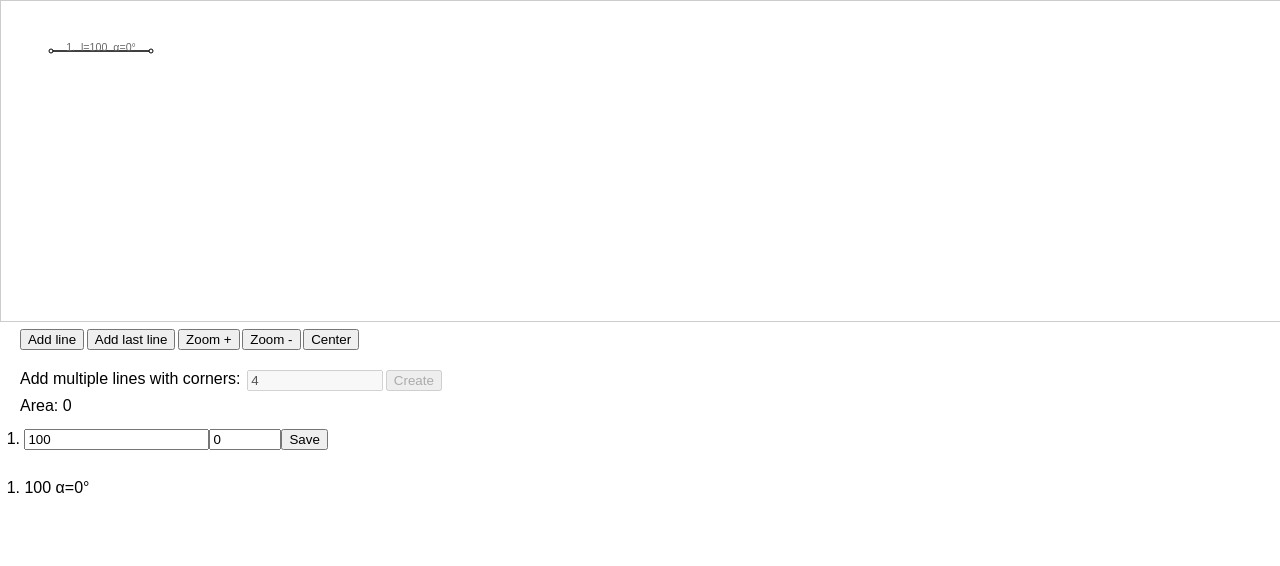
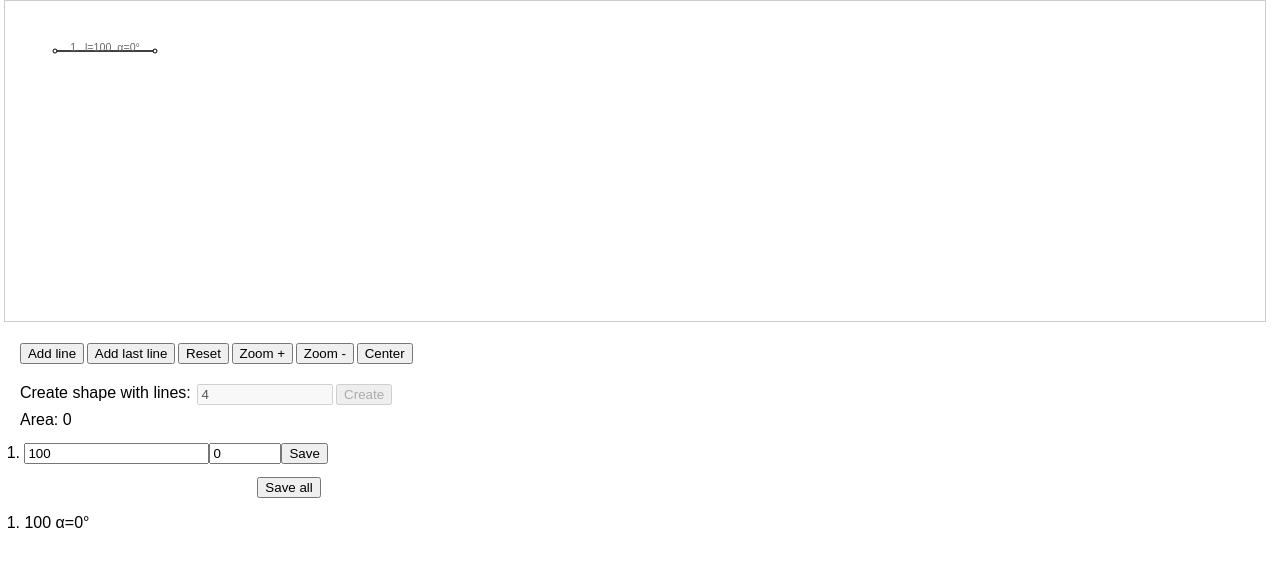
Before and after one commit to vesanaumane/AreaCalculator, a React (Create React App) app: page / in a window 1280 px wide. Both pictures are taken after a click on the button "Add line". Shown: the top 566 px of the page. Built offline with nearby package versions, Linux system fonts and the light colour scheme; the HTML template or start-up script is replaced by a standard one.

Commit message:
Various changes.

```diff
--- a/src/App.css
+++ b/src/App.css
@@ -9,8 +9,19 @@
 
 .drawingboard {
   display: flex;
-  flex-direction: row;
+  flex-direction: column;
+  align-items: center;
+  max-width: 100%;
+  height: 42vh;
+  overflow: auto;
+  flex-shrink: 0;
 }
+
+.drawingboard canvas {
+  margin-left: 3pt;
+  margin-right: auto;
+}
+
 
 .buttons {
   display: flex;
@@ -85,3 +96,7 @@ ul.debug li {
   margin: 5pt;
   padding: 5pt;
 }
+
+.saveall {
+  margin-left: 193pt;
+}
--- a/src/App.js
+++ b/src/App.js
@@ -6,6 +6,10 @@ import { useEffect, useRef, useState } from "react";
 
 
 export default function App() {
+
+    // Canvas default size.
+    const defaultWidth = window.innerWidth - 20;
+    const defaultHeight = Math.round( window.innerHeight / 2.5 );
 
     // Canvas.
     const canvas = useRef();
@@ -40,85 +44,15 @@ export default function App() {
     const [ debugData, setDebugData ] = useState( Array() );
 
     // Canvas width.
-    const [ canvasWidth, setCanvasWidth ] = useState( window.innerWidth );
+    const [ canvasWidth, setCanvasWidth ] = useState( defaultWidth );
 
     // Canvas height.
-    const [ canvasHeight, setCanvasHeight ] = useState( Math.round( window.innerHeight / 2.5 ) );
+    const [ canvasHeight, setCanvasHeight ] = useState( defaultHeight );
 
     // Corners when creating new shape.
     const [ createShapeCorners, setCreateShapeCorners ] = useState( 4 );
 
-    // Call back for getting the data from input fields.
-    function dataFromInputFields ( input ) {
 
-        setLines( ( oldLines ) => {
-
-            const newLines = oldLines;
-
-            // Find the line and adjust it's length and angle.
-            for( var i = 0; 0 < newLines.length; ++i ) {
-
-                if( newLines[ i ].id === input.id ) {
-
-                    // Save the old coordinates.
-                    var oldEnd = newLines[ i ].end;
-
-                    // Set new length for this line.
-                    newLines[ i ].setNewLength( input.length );
-
-                    // Set new angle for this line.
-                    newLines[ i ].setNewAngle( input.angle );
-
-                    // Adjust the next line.
-                    if( newLines.length > 1 ) {
-
-                        // If not last, adjust the next lines starting point.
-                        if( i < newLines.length - 1 ) {
-                            newLines[ i + 1 ].setNewStartPoint( newLines[ i ].end );
-                        } else {
-
-                            // If last and there are more than 2 lines and the lines were actually connected,
-                            //adjust the first lines starting point
-                            if( newLines.length > 2 && oldLines[ 0 ].start.x == oldEnd.x && oldLines[ 0 ].start.y == oldEnd.y ) {
-                                newLines[ 0 ].setNewStartPoint( newLines[ i ].end );
-                            }
-                        }
-                    }
-
-                    break;
-                }
-            }
-
-            // Calculate area if drawing is finished.
-            if( !isDrawingAllowed ) {
-                calculateArea( newLines );
-            }
-
-            updateDebugData( newLines );
-            return newLines;
-
-        } );
-
-        setLinesVersion( ( oldVersion ) => {
-            return oldVersion + 1;
-        } );
-
-        redraw();
-
-
-
-    }
-
-     // Call back for redrawing the canvas.
-     function redraw () {
-
-        console.log( "Redraw" );
-
-        setRequestRedraw( ( oldValue ) => {
-            const newValue = oldValue + 1;
-            return newValue;
-        } );
-    }
 
     // Draw effect – each time isDrawing,
     // start or end change, automatically
@@ -131,6 +65,10 @@ export default function App() {
         // Clear canvas.
         const ctx = canvas.current.getContext( "2d" );
         ctx.clearRect( 0, 0, canvas.current.width - 2, canvas.current.height );
+
+        // Resize canvas.
+        canvas.current.width = canvasWidth;
+        canvas.current.height = canvasHeight;
 
         // Draw the line.
         ctx.beginPath();
@@ -229,7 +167,10 @@ export default function App() {
         const latestLine = previousLines[ previousLines.length - 1 ];
 
         // Create the last line and save.
-        const line = new Line( latestLine.end, firstLine.start, lines.length + 1 )
+        const line = new Line(
+                latestLine.end ,
+                firstLine.start,
+                lines.length + 1 )
         saveNewLine( line );
 
         // Stop drawing.
@@ -244,7 +185,7 @@ export default function App() {
     function handleOnClickAddNewLine() {
 
         // Get new line coordinates.
-        var line = getNewLine( 100, 90, lines );
+        var line = getNewLine( 100, 60, lines );
 
         // Stop drawing if lines create a closed loop. line.end.x == lines[ 0 ].start.x && line.end.y == lines[ 0 ].start.y
         var lastLine = false;
@@ -253,7 +194,7 @@ export default function App() {
             lastLine = true;
         }
 
-        // Create the last line and save.
+        // Save the created line.
         saveNewLine( line );
 
         // Calculate area.
@@ -284,7 +225,10 @@ export default function App() {
 
             // Create the line on top of the previous line.
             // Change the end a little bit, so that it is not on top of the previous line.
-            line = new Line(  previousLine.end, previousLine.start, previousLines.length + 1 )
+            line = new Line(
+                    previousLine.end,
+                    { x: previousLine.end.x + 1, y: previousLine.end.y + 1 },
+                    previousLines.length + 1 );
 
             // Turn relative to the previous line.
             var lineAngle = previousLine.angle + angleToPrevious;
@@ -308,6 +252,85 @@ export default function App() {
         setLinesVersion( linesVersion + 1 );
         updateDebugData( previousLines );
     }
+
+    // Call back for getting the data from input fields.
+    function modifyOneLine ( input ) {
+
+        setLines( ( oldLines ) => {
+
+            const newLines = oldLines;
+
+            // Find the line and adjust it's length and angle.
+            for( var i = 0; 0 < newLines.length; ++i ) {
+
+                if( newLines[ i ].id === input.id ) {
+
+                    // Save the old coordinates.
+                    var oldEnd = newLines[ i ].end;
+
+                    // Set new length for this line.
+                    newLines[ i ].setNewLength( input.length );
+
+                    // Set new angle for this line.
+                    newLines[ i ].setNewAngle( input.angle );
+
+                    // Adjust the next line.
+                    if( newLines.length > 1 ) {
+
+                        // If not last, adjust the next lines starting point.
+                        if( i < newLines.length - 1 ) {
+                            newLines[ i + 1 ].setNewStartPoint( newLines[ i ].end );
+                        } else {
+
+                            // If last and there are more than 2 lines and the lines were actually connected,
+                            // adjust the first lines starting point
+                            if( newLines.length > 2 && oldLines[ 0 ].start.x == oldEnd.x && oldLines[ 0 ].start.y == oldEnd.y ) {
+                                newLines[ 0 ].setNewStartPoint( newLines[ i ].end );
+                            }
+                        }
+                    }
+
+                    break;
+                }
+            }
+
+            const centeredLines = centerLines( newLines );
+
+            // Calculate area if drawing is finished.
+            if( !isDrawingAllowed ) {
+                calculateArea( centeredLines );
+            }
+
+            updateDebugData( centeredLines );
+            return centeredLines;
+
+        } );
+
+        setLinesVersion( ( oldVersion ) => {
+            return oldVersion + 1;
+        } );
+
+        redraw();
+    }
+
+    // Call back for getting the data from input fields.
+    function modifyAllLines ( input ) {
+        input.forEach( line => {
+            modifyOneLine( line );
+        });
+    }
+
+     // Call back for redrawing the canvas.
+     function redraw () {
+
+        console.log( "Redraw" );
+
+        setRequestRedraw( ( oldValue ) => {
+            const newValue = oldValue + 1;
+            return newValue;
+        } );
+    }
+
 
     // Calculate area. https://www.mathsisfun.com/geometry/area-irregular-polygons.html
     function calculateArea( areaLines ) {
@@ -344,6 +367,21 @@ export default function App() {
          setArea( result  );
     }
 
+    function handleOnClickReset() {
+
+        // Empty lines.
+        setLines( Array() );
+
+        // Update debug data.
+        updateDebugData( Array() );
+
+        // Drawing is allowed.
+        setIsDrawingAllowed( true );
+
+        // Area is zero.
+        setArea( 0 );
+    }
+
     function handleOnClickZoomIn() {
         const ctx = canvas.current.getContext( "2d" );
         ctx.scale( 1.1, 1.1 );
@@ -359,11 +397,11 @@ export default function App() {
     function handleOnClickCenter() {
 
         // Center lines.
-        //const linesCopy = lines.slice();
-        // const centeredLines = centerLines( linesCopy );
+        const linesCopy = lines.slice();
+        const centeredLines = centerLines( linesCopy );
 
         // Save.
-        //setLines( centeredLines );
+        setLines( centeredLines );
     }
 
     function updateDebugData( lines ) {
@@ -393,6 +431,9 @@ export default function App() {
     // Create a new shape.
     function handleCreateShapeClick() {
 
+        // Cannot create a shape with less than 3 corners.
+        if( createShapeCorners < 3 ) return;
+
         // Calculate angle for corners.
         const angle = 360 / createShapeCorners;
 
@@ -414,22 +455,29 @@ export default function App() {
         }
 
         // Make sure the last and the first line are connected.
-        newLines[ 0 ].setNewStartPoint( newLines[ newLines.length - 1 ].end );
+        newLines[ 0 ].setNewStartPoint( newLines[ newLines.length - 1 ].end  );
 
         // Put to center.
-        //const centeredLines = centerLines( newLines );
+        const centeredLines = centerLines( newLines );
 
         // No more drawing.
         setIsDrawingAllowed( false );
 
         // Save.
-        setLines( newLines );
+        setLines( centeredLines );
 
         // Calculate area.
-        calculateArea( newLines );
+        calculateArea( centeredLines );
+
+        // Set debug data.
+        updateDebugData( centeredLines );
     }
 
+    // Center lines on canvas.
     function centerLines( previousLines ) {
+
+        // Resize the canvas to fit the lines.
+        const dimensions = resizeCanvas();
 
         // Calculate the weigth point of the lines now.
         var sumOfX = 0;
@@ -443,7 +491,7 @@ export default function App() {
         var weightPoint = { x: sumOfX / previousLines.length , y: sumOfY / previousLines.length };
 
         // Canvas middle point.
-        var middlePoint = { x: canvasWidth / 2, y: canvasHeight / 2 };
+        var middlePoint = { x: dimensions.width / 2, y: dimensions.height / 2 };
 
         // Calculate diff.
         const dX = Math.round( middlePoint.x - weightPoint.x);
@@ -451,15 +499,54 @@ export default function App() {
 
         // Adjust lines.
         const centeredLines = previousLines.slice();
-        centeredLines.forEach( line => {
-            line.start.x += dX;
-            line.start.y += dY;
-            line.end.x += dX;
-            line.end.y += dY;
-        });
+        for( var i = 0; i < centeredLines.length; ++i ) {
+            centeredLines[ i ].start.x += dX;
+            centeredLines[ i ].start.y += dY;
+            centeredLines[ i ].end.x += dX;
+            centeredLines[ i ].end.y += dY;
+        }
 
         // Return.
         return centeredLines;
+    }
+
+    // Resize canvas to fit the drawing and return the new dimensions.
+    function resizeCanvas() {
+
+        // Find the minimum and maximum values for the coordinates.
+        var xMin = Number.MAX_SAFE_INTEGER;
+        var xMax = 0;
+        var yMin = Number.MAX_SAFE_INTEGER;
+        var yMax = 0;
+        lines.forEach( line => {
+
+            // Save min coordinate is found in this line.
+            if( line.start.x < xMin ) xMin = line.start.x;
+            if( line.end.x < xMin ) xMin = line.end.x;
+            if( line.start.y < yMin ) yMin = line.start.y;
+            if( line.end.y < yMin ) yMin = line.end.y;
+
+            // Save max coordinate is found in this line.
+            if( line.start.x > xMax ) xMax = line.start.x;
+            if( line.end.x > xMax ) xMax = line.end.x;
+            if( line.start.y > yMax ) yMax = line.start.y;
+            if( line.end.y > yMax ) yMax = line.end.y;
+
+        });
+
+        // Calculate minimum width and height. Use a 50 pixel cap on edges.
+        var minWidth = xMax - xMin + 100;
+        var minHeight = yMax - yMin + 100;
+
+        // Use the default width and heigth either way if it is larger.
+        const width = minWidth < defaultWidth ? defaultWidth : minWidth;
+        const height = minHeight < defaultHeight ? defaultHeight : minHeight;;
+
+        // Resize if needed.
+        setCanvasWidth( width );
+        setCanvasHeight( height );
+
+        return { width, height };
     }
 
     // Map touch envents to mouse event handlers.
@@ -473,7 +560,10 @@ export default function App() {
     return (
 
         <div className="App">
+
+
             <div className="drawing">
+
                 <div className="drawingboard">
                         <canvas
                             ref={canvas}
@@ -486,9 +576,11 @@ export default function App() {
                             width={canvasWidth}
                             height={canvasHeight}
                             style={{ border: "1px solid #ccc" }
-                        }
-                    ></canvas>
+                            }>
+
+                            </canvas>
                 </div>
+
                 <div className="buttons">
 
                     <button className="new-line-button" disabled={!isDrawingAllowed} onClick={ () => handleOnClickAddNewLine()}>
@@ -496,6 +588,9 @@ export default function App() {
                     </button>
                     <button className="enddrawing_button" disabled={!isDrawingAllowed} onClick={ () => handleOnClickEnd()}>
                         Add last line
+                    </button>
+                    <button onClick={ () => handleOnClickReset() }>
+                        Reset
                     </button>
                     <button  onClick={ () => handleOnClickZoomIn()}>
                         Zoom +
@@ -507,8 +602,10 @@ export default function App() {
                         Center
                     </button>
                 </div>
+            </div>
+
             <div className="createshape" >
-                    <label>Add multiple lines with corners: </label>
+                    <label>Create shape with lines:</label>
                     <input
                         type="number"
                         step="1"
@@ -525,10 +622,14 @@ export default function App() {
                 <div className="area" >
                         <label >Area: {area}</label>
                 </div>
-                <LineInfos lines={lines} linesVersion={linesVersion} inputCallback={ dataFromInputFields } />
+                <LineInfos
+                    lines={lines}
+                    linesVersion={linesVersion}
+                    setOneCallback={ modifyOneLine }
+                    setAllCallback= { modifyAllLines }
+                />
                 <div className="debug-data">
                     <ul className="debug" >{debugData}</ul>
-                </div>
                 </div>
 
         </div>
--- a/src/Line.js
+++ b/src/Line.js
@@ -2,8 +2,8 @@
 export class Line {
 
     constructor( start, end, id ) {
-        this.start = start;
-        this.end = end;
+        this.start = structuredClone( start );
+        this.end = structuredClone( end );
         this.length = calculateLength( this.start, this.end );
 
 
@@ -64,7 +64,7 @@ export class Line {
     }
 
     setNewStartPoint( newStart ) {
-        this.start = newStart;
+        this.start = structuredClone( newStart );
         this.angle = findAngle( { start:this.start, end:this.end }, { start:{ x :0, y:0}, end: { x:1, y:0} } );
         this.length = calculateLength( this.start, this.end );
 
@@ -144,11 +144,6 @@ export class Line {
         var angle = Math.atan2( dy,dx );
         var p;
         if (angle < -Math.PI/2 || angle > Math.PI/2 ){
-            p = p1;
-            p1 = p2;
-            p2 = p;
-            dx *= -1;
-            dy *= -1;
             angle -= Math.PI;
         }
 
@@ -198,7 +193,7 @@ function findAngle( line, otherLine ) {
 
 function calculateLength( start, end ) {
 
-    return roundDouble( Math.sqrt( Math.pow( start.x - end.x, 2 ) + Math.pow( start.y - end.y, 2 ) ), 10 );
+    return roundDouble( Math.sqrt( Math.pow( start.x - end.x, 2 ) + Math.pow( start.y - end.y, 2 ) ), 8 );
 }
 
 function angleToRadians( angleInDegrees ) {
--- a/src/LineInfo.js
+++ b/src/LineInfo.js
@@ -1,12 +1,18 @@
 import React from 'react';
 import { useState, useEffect } from "react";
 
-export default function LineInfo( { inputCallback, line } ) {
+export default function LineInfo( { onChangeCallback, saveCallback, line } ) {
 
-    // Line.
-    // const [ lineData, setLineData ] = useState( line );
+    // Line info.
     const [ length, setLength ] = useState( line.length );
     const [ angle, setAngle ] = useState( line.angle );
+
+
+    useEffect( () => {
+
+        onChangeCallback( { id: line.id, length: length, angle: angle } );
+
+    }, [ angle, length ]);
 
     function handleLengthInput( evt ) {
         const input = evt.target.value;
@@ -19,7 +25,7 @@ export default function LineInfo( { inputCallback, line } ) {
     }
 
     function handleOnClick() {
-        inputCallback( { id: line.id, length: length, angle: angle } );
+        saveCallback( { id: line.id, length: length, angle: angle } );
     }
 
     // Select all when clicking input.
--- a/src/LineInfos.js
+++ b/src/LineInfos.js
@@ -3,18 +3,81 @@ import React from 'react';
 import { useState, useEffect } from "react";
 import LineInfo from "./LineInfo.js"
 
-export default function LineInfos( { lines, inputCallback } ) {
+export default function LineInfos( { lines, setAllCallback, setOneCallback } ) {
+
+    const [ linesData, setLinesData ] = useState( Array() );
+
+    useEffect( () => {
+
+        // Do nothing if there is no data.
+        if( lines.length === 0 && linesData.length === 0 ) {
+            return;
+        }
+
+        // Reset if new lines has no data.
+        if( lines.length === 0 ) {
+            setLinesData( Array() );
+            return;
+        }
+
+        // Add new lines.
+        const newLines = linesData.slice();
+        lines.map( ( line ) => {
+
+            var test = newLines.some( ( element ) => element.id == line.id );
+
+            // Update existing data.
+            if( newLines.some( ( element ) => element.id == line.id )  ) {
+                const index = line.id - 1;
+                newLines[ index ].length = line.length;
+                newLines[ index ].angle = line.angle;
+            }
+            else {
+
+                // Add new data.
+                newLines.push(
+                    {id: line.id, length: line.length, angle: line.angle }
+                )
+            }
+
+        });
+
+        setLinesData( newLines );
+
+    }, [ lines ]);
+
+    function handleSaveAllOnClick() {
+        setAllCallback( linesData );
+    }
+
+    const handleOneChange = ( data ) => {
+
+        // Find the line.
+        const currentLines = linesData.slice();
+        if( !currentLines.some( ( element ) => element.id == data.id ) ) {
+            return;
+        }
+
+        // Set data.
+        const index = data.id - 1;
+        currentLines[ index ].length = data.length;
+        currentLines[ index ].angle = data.angle;
+    }
 
     return(
+        <div >
+            <div className="lineinfos" >
+                { linesData.map( linedata =>
+                    <LineInfo
+                        key={linedata.id}
+                        saveCallback={setOneCallback}
+                        onChangeCallback={ handleOneChange }
+                        line={linedata}
+                    />
+                ) }
 
-        <div className="lineinfos">
-            { lines.map( linedata =>
-                <LineInfo
-                    key={linedata.id}
-                    inputCallback={inputCallback}
-                    line={linedata}
-                 />
-            ) }
+            </div>
+            <button className='saveall' hidden={linesData.length === 0} onClick={ () => { handleSaveAllOnClick() }}>Save all</button>
         </div>
     );
 }
```
Lines whose indentation alone changed are shown as unchanged.
